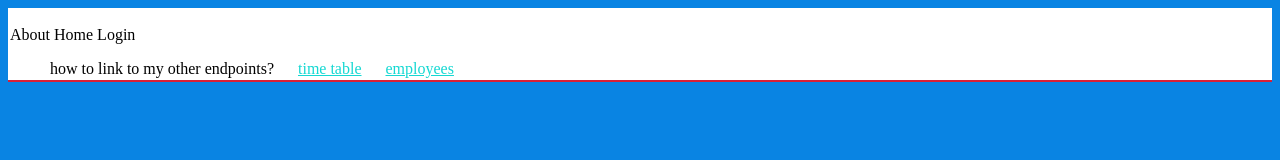
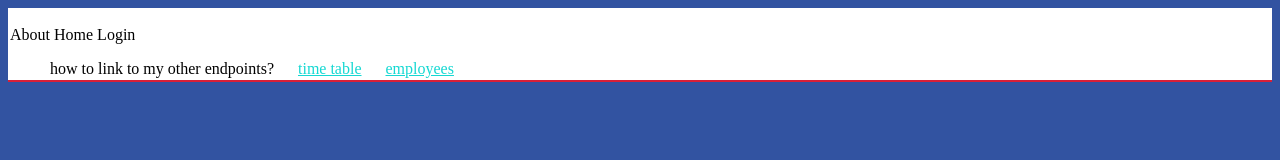
Before and after one commit to R1k17/fullStackCapstone, a website: page public/index.html in a window 1280 px wide. Drawn offline with nearby package versions, Linux system fonts and the light colour scheme.

Commit message:
updated background color

```diff
--- a/public/index.css
+++ b/public/index.css
@@ -1,7 +1,8 @@
 html {
     /* background: lightcoral; */
     /* background: #74b9ff; */
-    background: #0984e3;
+    /* background: #0984e3; */
+    background: #3253A1;
 }
 
 nav {
```
